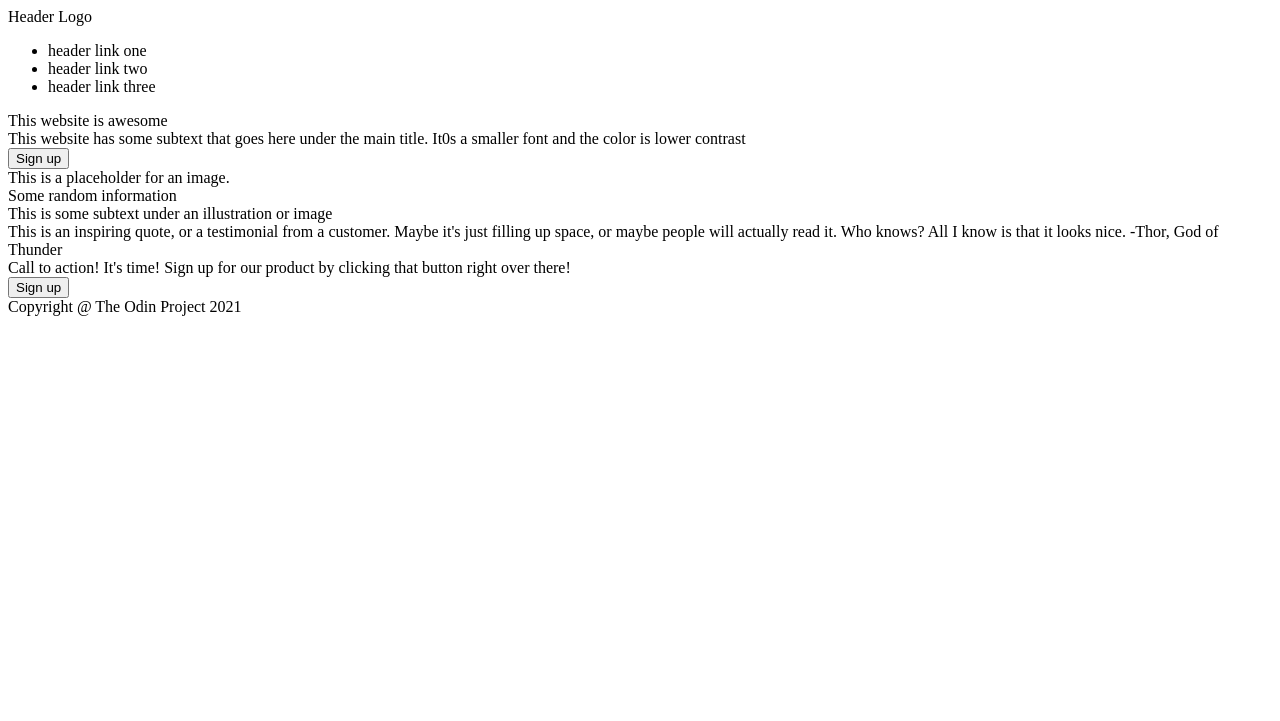
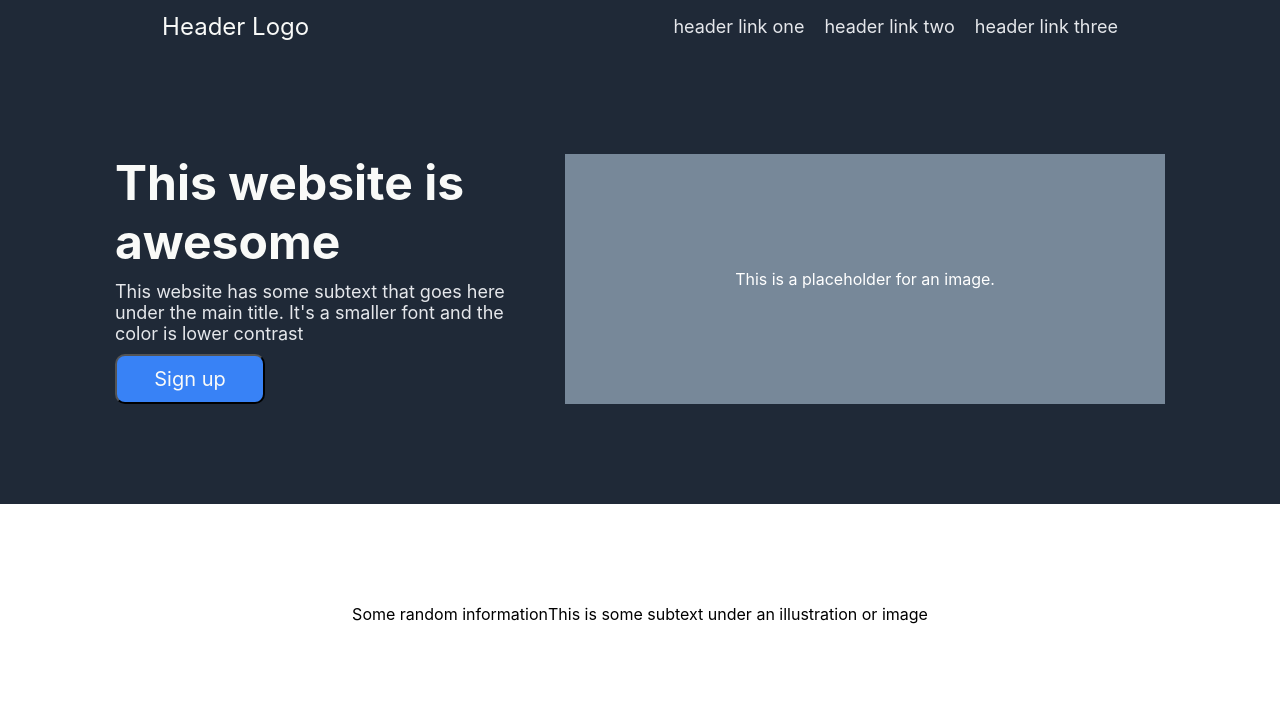
Before and after one commit to MatejVe/sample-landing-page, a plain HTML site: page index.html in a window 1280 px wide. Shown: the top 721 px of the page. Drawn offline with Linux system fonts and the light colour scheme.

Commit message:
Style the header and the first content div

```diff
--- a/index.html
+++ b/index.html
@@ -7,23 +7,23 @@
 
     <body>
         <div class="header">
-            <div>
+            <div class="header-logo">
                 Header Logo
             </div>
             <ul>
-                <li>header link one
-                <li>header link two
-                <li>header link three
+                <li><a href="#">header link one</a></li>
+                <li><a href="#">header link two</a></li>
+                <li><a href="#">header link three</a></li>
             </ul>
         </div>
 
-        <div class="content-div">
-            <div>
-                <div>This website is awesome</div>
-                <div>This website has some subtext that goes here under the main title. It0s a smaller font and the color is lower contrast</div>
+        <div class="content-div" id="first">
+            <div class="column-flex" id="first-colflex">
+                <div id="first-title">This website is awesome</div>
+                <div id="first-text">This website has some subtext that goes here under the main title. It's a smaller font and the color is lower contrast</div>
                 <button type="button">Sign up</button>
             </div>
-            <div>
+            <div class="image-placeholder">
                 This is a placeholder for an image.
             </div>
         </div>
--- a/style.css
+++ b/style.css
@@ -1,4 +1,87 @@
+* {
+    font-family: -apple-system, BlinkMacSystemFont, 'Segoe UI', Roboto, Oxygen, Ubuntu, Cantarell, 'Open Sans', 'Helvetica Neue', sans-serif;
+}
+
 body {
     display: flex;
     flex-direction: column;
+    padding: 0;
+    margin: 0;
 }
+
+.header {
+    background-color: #1F2937;
+    display: flex;
+    justify-content: space-around;
+    align-items: center;
+}
+
+.header-logo {
+    font-size: 24px;
+    color: #F9FAF8;
+}
+
+.header ul {
+    list-style: none;
+    display: flex;
+    gap: 20px;
+}
+
+.header a {
+    text-decoration: none;
+    font-size: 18px;
+    color: #E5E7EB;
+}
+
+.content-div {
+    display: flex;
+    justify-content: center;
+    align-items: center;
+    padding: 100px;
+}
+
+#first {
+    background-color: #1F2937;
+    gap: 50px;
+}
+
+.column-flex {
+    display: flex;
+    flex-direction: column;
+    align-items: flex-start;
+}
+
+#first-colflex {
+    max-width: 400px;
+    gap: 10px;
+}
+
+#first-title {
+    font-size: 48px;
+    font-weight: bold;
+    color: #F9FAF8;
+}
+
+#first-text {
+    font-size: 18px;
+    color: #E5E7EB;
+}
+
+#first button {
+    background-color: #3882F6;
+    color: #F9FAF8;
+    font-size: 20px;
+    width: 150px;
+    height: 50px;
+    border-radius: 10px;
+}
+
+.image-placeholder {
+    display: flex;
+    justify-content: center;
+    align-items: center;
+    background-color: #778899;
+    width: 600px;
+    height: 250px;
+    color: white;
+}
```
